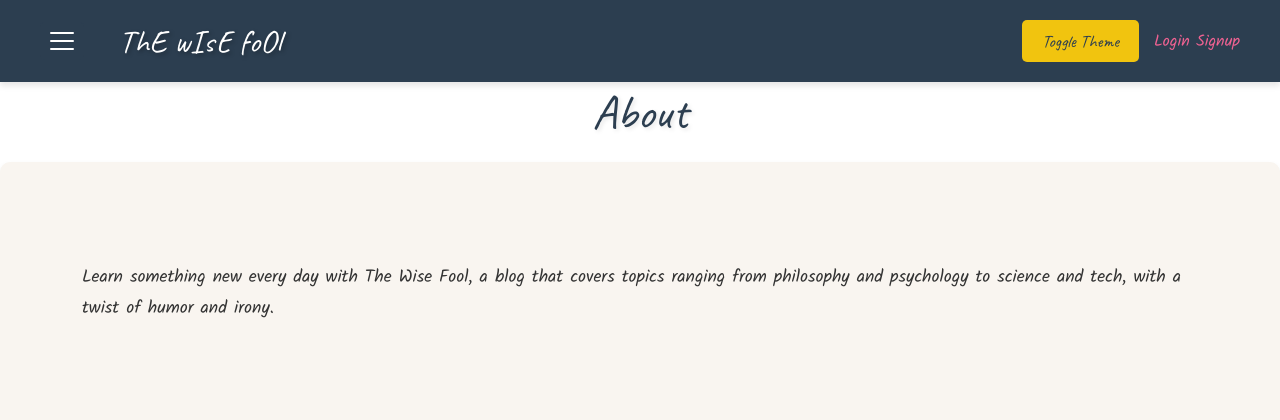
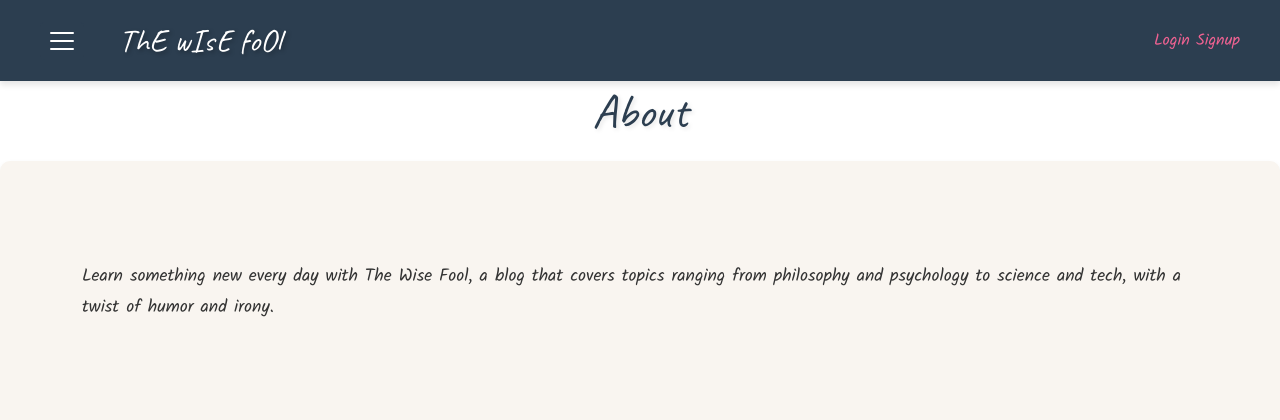
Before and after one commit to saruni-spec/TheFool, a Flask app: page /about in a window 1280 px wide. Shown: the top 420 px of the page. Run offline with Flask 3, Linux system fonts and the light colour scheme; some libraries are stand-ins or nearby versions.

Commit message:
no themess

```diff
--- a/template/base.html
+++ b/template/base.html
@@ -33,7 +33,7 @@
             </div>
 
             <div class="navbar-right">
-              <button id="toggle-theme">Toggle Theme</button>
+
               <div class="auth-buttons">
                 <a href="{{url_for('login.login')}}" class="auth-button login-button">
                   <span class="glyphicon glyphicon-log-in"></span> Login
```
